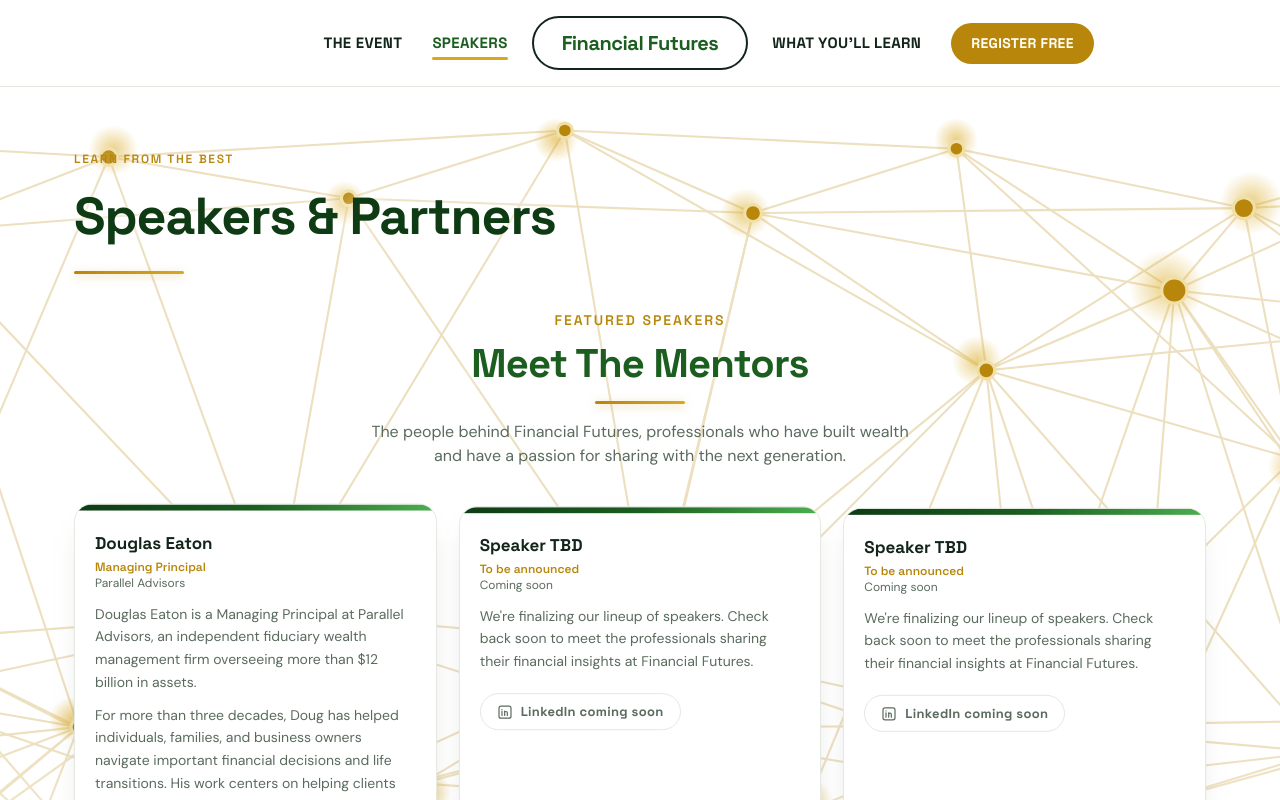
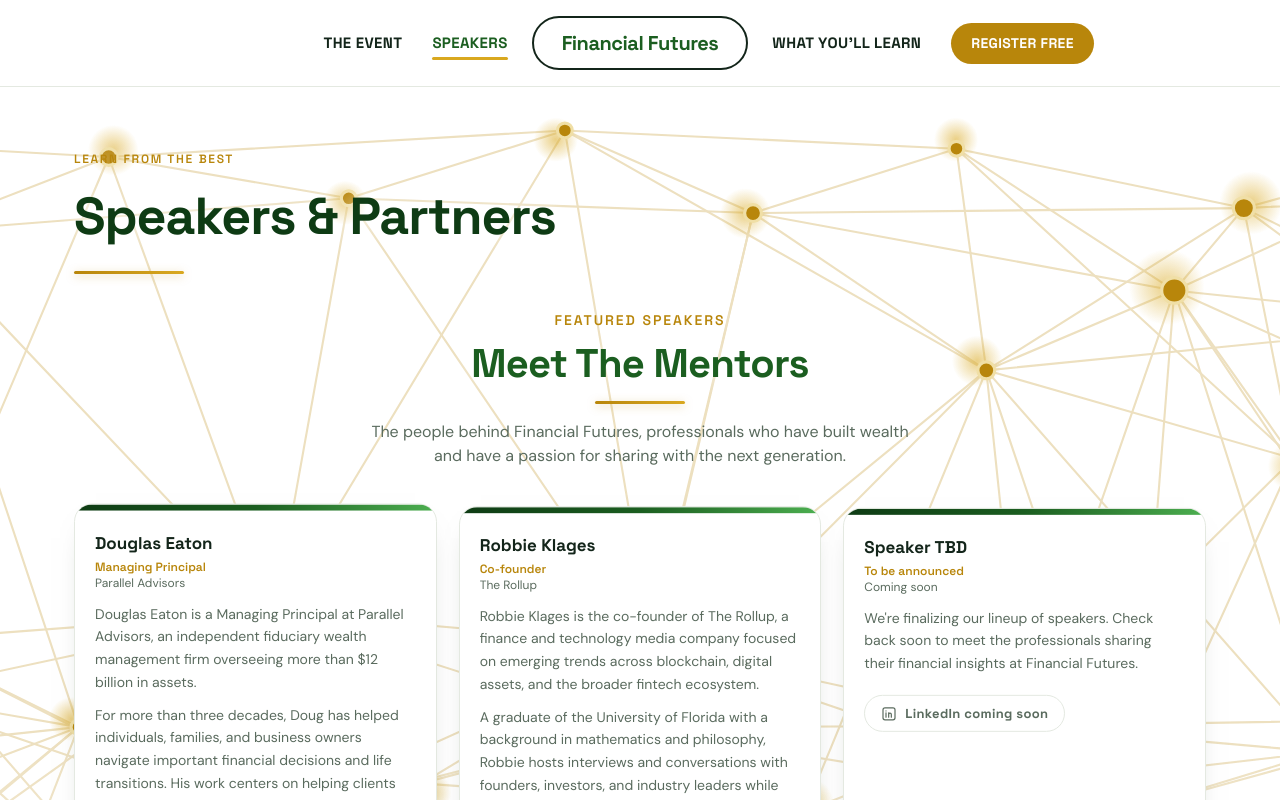
Before and after one commit to andersonjosh501-alt/financial-futures, a Next.js app: page /speakers-partners in a window 1280 px wide. Shown: the top 800 px of the page. Built offline with nearby package versions, Linux system fonts and the light colour scheme.

Commit message:
Speakers: add Robbie Klages
Co-Authored-By: Claude Fable 5.1 <noreply@anthropic.com>

```diff
--- a/src/app/speakers-partners/page.tsx
+++ b/src/app/speakers-partners/page.tsx
@@ -18,7 +18,16 @@ const SPEAKERS = [
     ],
     linkedin: "",
   },
-  { name: "Speaker TBD", role: "To be announced", org: "Coming soon", bio: ["We're finalizing our lineup of speakers. Check back soon to meet the professionals sharing their financial insights at Financial Futures."], linkedin: "" },
+  {
+    name: "Robbie Klages",
+    role: "Co-founder",
+    org: "The Rollup",
+    bio: [
+      "Robbie Klages is the co-founder of The Rollup, a finance and technology media company focused on emerging trends across blockchain, digital assets, and the broader fintech ecosystem.",
+      "A graduate of the University of Florida with a background in mathematics and philosophy, Robbie hosts interviews and conversations with founders, investors, and industry leaders while helping lead The Rollup's media events and business strategy.",
+    ],
+    linkedin: "",
+  },
   { name: "Speaker TBD", role: "To be announced", org: "Coming soon", bio: ["We're finalizing our lineup of speakers. Check back soon to meet the professionals sharing their financial insights at Financial Futures."], linkedin: "" },
 ];
 
```
